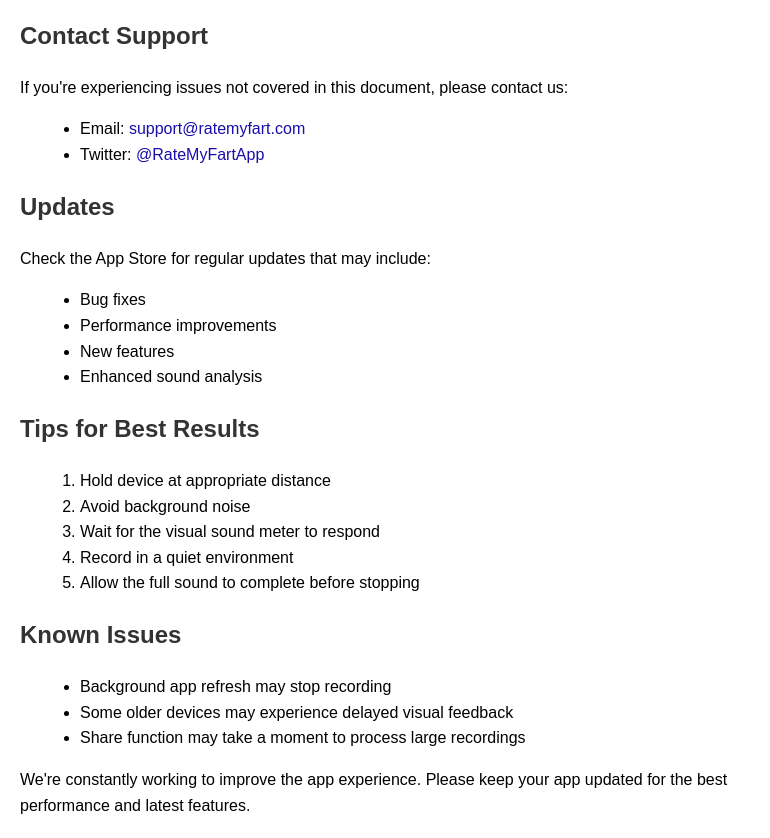
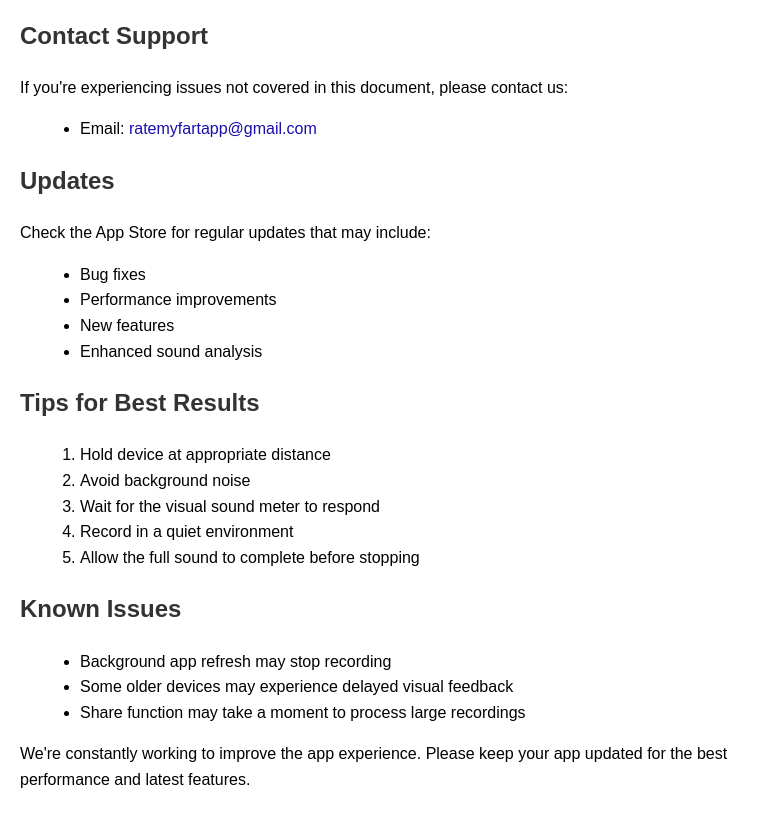
Before and after one commit to Jpowerss/Rate_My_Fart_Support_Doc, a plain HTML site: page index.html in a window 1280 px wide. Shown: the part 2088-2926 px from the top of the page, without its empty margins (0-770 px from the left). After the commit the page ends 2901 px from the top, so only its background shows below. Drawn offline with Linux system fonts and the light colour scheme.

Commit message:
Update index.html

```diff
--- a/index.html
+++ b/index.html
@@ -126,8 +126,7 @@
     If you're experiencing issues not covered in this document, please contact us:
   </p>
   <ul>
-    <li>Email: <a href="mailto:support@ratemyfart.com">support@ratemyfart.com</a></li>
-    <li>Twitter: <a href="https://twitter.com/RateMyFartApp" target="_blank">@RateMyFartApp</a></li>
+    <li>Email: <a href="mailto:ratemyfartapp@gmail.com">ratemyfartapp@gmail.com</a></li>
   </ul>
 
   <h2>Updates</h2>
```
